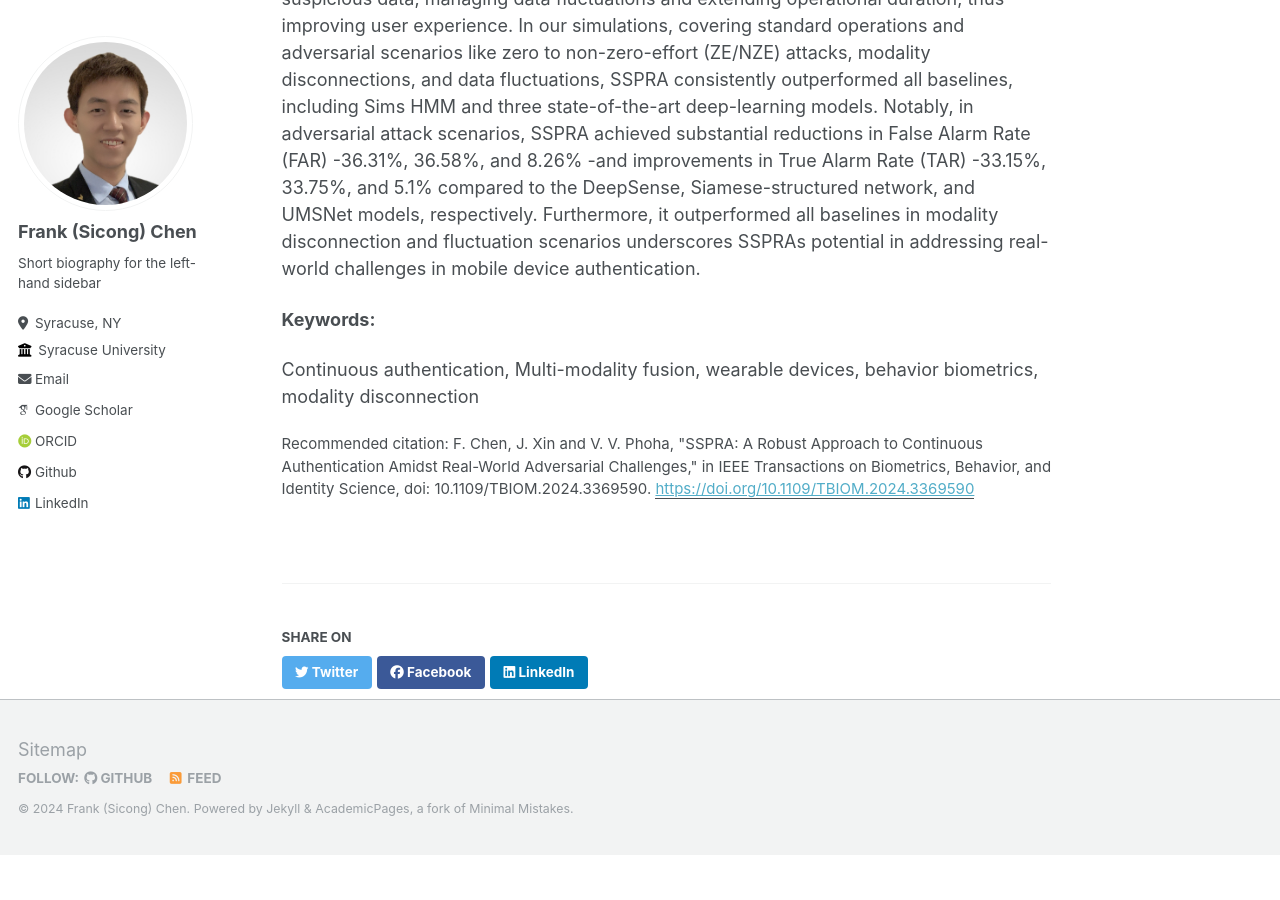
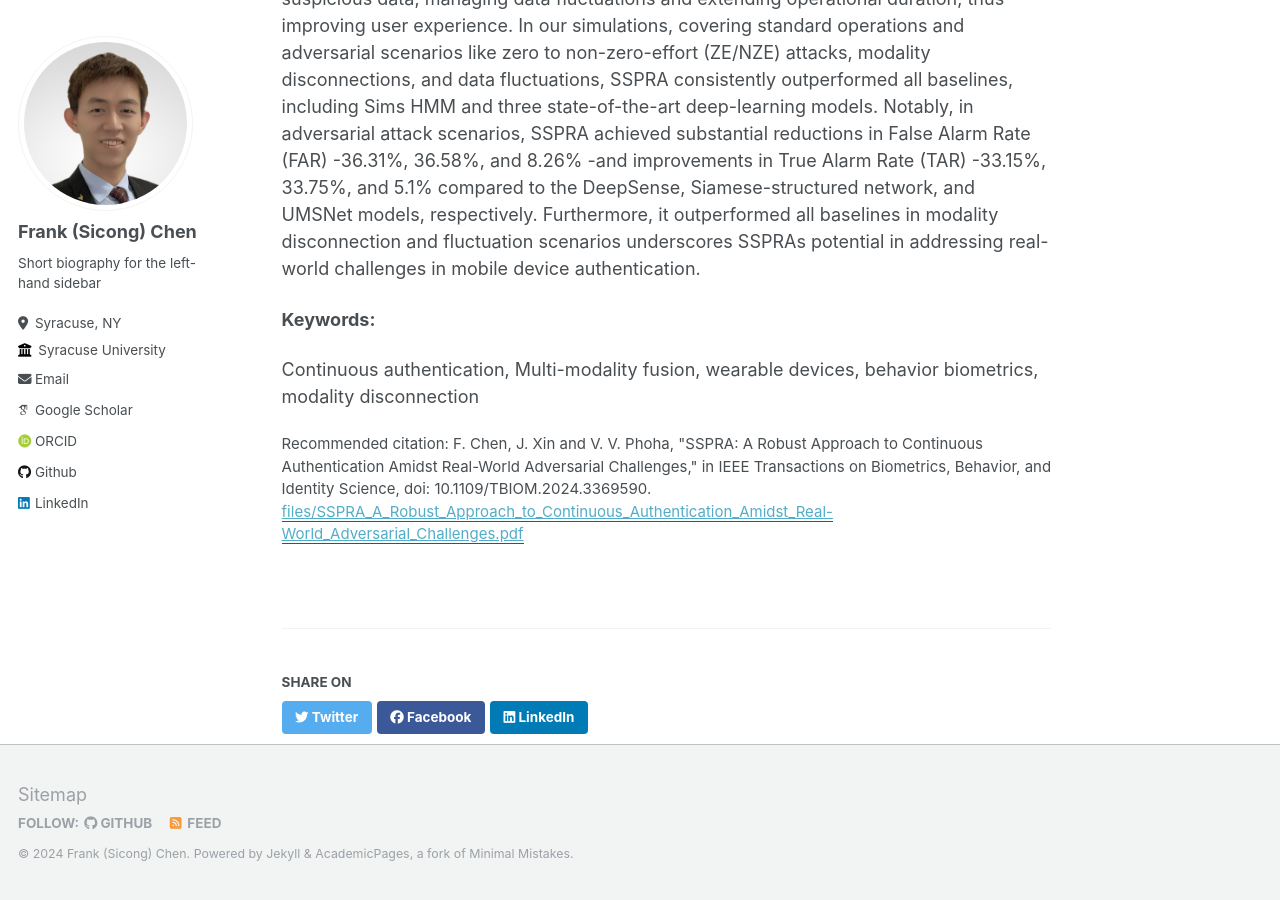
Before and after one commit to DrFrankSChen/drfrankschen.github.io, a Jekyll site: the page built from _publications/2024-02-27-SSPRA.md, in a window 1280 px wide and 900 px high, scrolled down 579 px. Built offline with Jekyll 4.4.1, drawn with Linux system fonts in a browser that asks for light colours; some web fonts are replaced; before the commit the page ends 1434 px from its top, so only the background shows below that.

Commit message:
modification of publication page

```diff
--- a/_publications/2024-02-27-SSPRA.md
+++ b/_publications/2024-02-27-SSPRA.md
@@ -5,8 +5,9 @@ permalink: /publication/2024-02-27-SSPRA
 excerpt: ''
 date: 2024-02-27
 venue: 'IEEE Transactions on Biometrics, Behavior, and Identity Science'
-paperurl: 'https://doi.org/10.1109/TBIOM.2024.3369590'
-pdfversion: "files/SSPRA_A_Robust_Approach_to_Continuous_Authentication_Amidst_Real-World_Adversarial_Challenges.pdf"
+# paperurl: 'https://doi.org/10.1109/TBIOM.2024.3369590'
+# pdfversion: "files/SSPRA_A_Robust_Approach_to_Continuous_Authentication_Amidst_Real-World_Adversarial_Challenges.pdf"
+paperurl: "files/SSPRA_A_Robust_Approach_to_Continuous_Authentication_Amidst_Real-World_Adversarial_Challenges.pdf"
 citation: 'F. Chen, J. Xin and V. V. Phoha, "SSPRA: A Robust Approach to Continuous Authentication Amidst Real-World Adversarial Challenges," in IEEE Transactions on Biometrics, Behavior, and Identity Science, doi: 10.1109/TBIOM.2024.3369590.'
 ---
 
```
Also changed, not shown: _includes/archive-single.html (+11 -1 lines), 1 other file.
